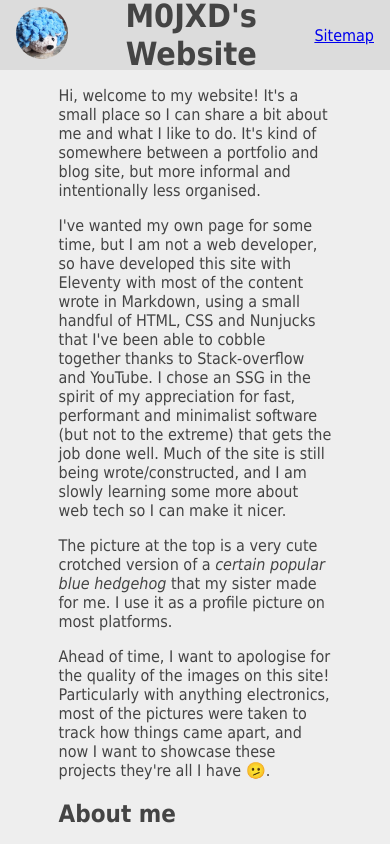
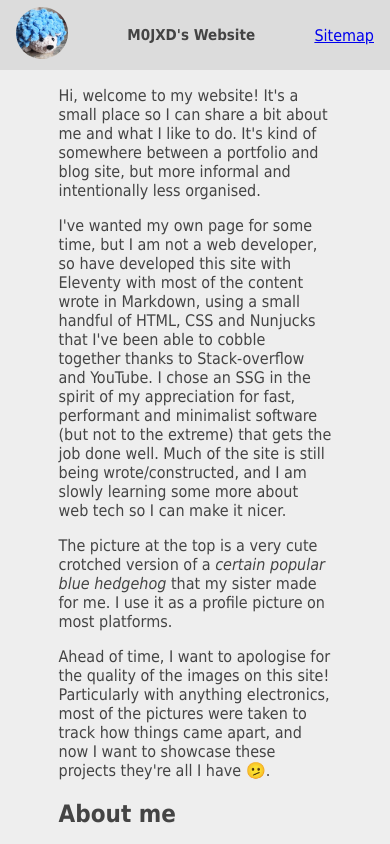
Before and after one commit to M0JXD/m0jxd.github.io, an Eleventy site: page src/index.md in a window 390 px wide. Shown: the top 844 px of the page. Built offline with nearby package versions, Linux system fonts and the light colour scheme; Eleventy itself is replaced by a stand-in of ours; files that its build step writes are made by us from their sources.

Commit message:
Try and fix for mobile again
Can't see until I deploy...

```diff
--- a/bundle.css
+++ b/bundle.css
@@ -29,12 +29,6 @@ header {
   align-items: center;
   justify-content: space-between;
   padding: 1rem 1rem;
-}
-
-header > h1 {
-  flex: 1;
-  text-align: center;
-  margin: 0;
 }
 
 header > a > img {
@@ -72,6 +66,13 @@ img {
 /* Small screens */
 @media (max-width: 800px) {
   img {
-    max-width: 300px;
+    max-width: 280px;
+  }
+
+}
+
+@media (max-width: 480px) {
+  header > h1 {
+    font-size: 15px;
   }
 }
```
